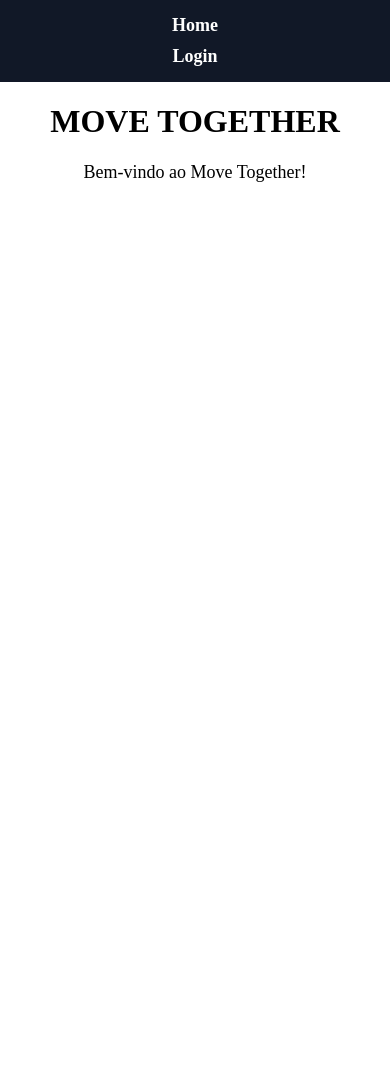
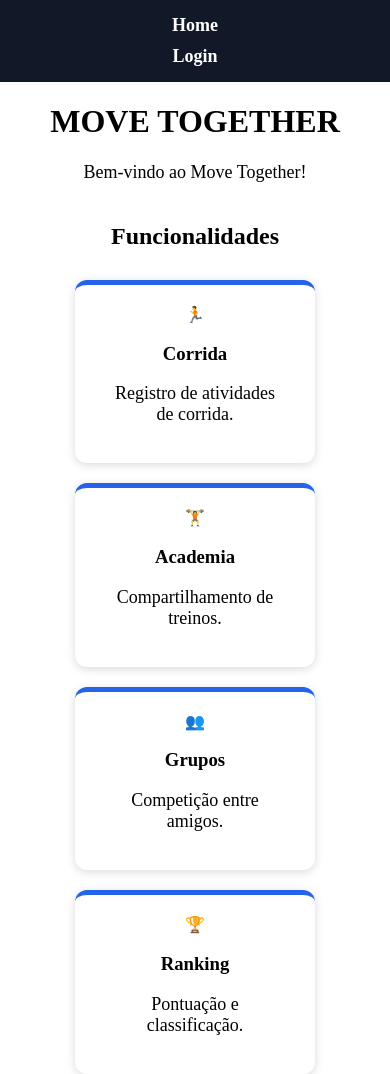
Before and after one commit to luis-bretas/Projeto-time5, a Django app: page / in a window 390 px wide. Before the commit the page ends 182 px from the top, so only its background shows below. Run offline with Django 5.2, Linux system fonts and the light colour scheme.

Commit message:
Desenvolver seção visual de funcionalidades

```diff
--- a/core/templates/core/home.html
+++ b/core/templates/core/home.html
@@ -41,12 +41,50 @@ nav a:hover{
         font-size: 32px;
         text-align: center;
     }
+    h2{
+    text-align: center;
+    margin-top: 40px;
+    margin-bottom: 20px;
+}
 
     p{
         font-size: 18px;
         text-align: center;
         padding: 0 15px;
     }
+    .cards{
+    flex-direction: column;
+    align-items: center;
+    }
+
+.card{
+    width: 80%;
+}
+}
+    .cards{
+    display: flex;
+    gap: 20px;
+    justify-content: center;
+    flex-wrap: wrap;
+    margin-top: 30px;
+}
+
+.card{
+    width: 200px;
+    background: #ffffff;
+    padding: 20px;
+    border-radius: 12px;
+    text-align: center;
+    border-top: 5px solid #2563eb;
+
+    box-shadow: 0px 2px 10px rgba(0,0,0,0.15);
+
+    transition: 0.3s;
+}
+
+.card:hover{
+    transform: translateY(-8px);
+    box-shadow: 0px 8px 20px rgba(37,99,235,0.25);
 }
 
     </style>
@@ -61,5 +99,34 @@ nav a:hover{
 </nav>
     <h1>MOVE TOGETHER</h1>
     <p>Bem-vindo ao Move Together!</p>
+    <h2>Funcionalidades</h2>
+
+<div class="cards">
+
+    <div class="card">
+        🏃
+        <h3>Corrida</h3>
+        <p>Registro de atividades de corrida.</p>
+    </div>
+
+    <div class="card">
+        🏋️
+        <h3>Academia</h3>
+        <p>Compartilhamento de treinos.</p>
+    </div>
+
+    <div class="card">
+        👥
+        <h3>Grupos</h3>
+        <p>Competição entre amigos.</p>
+    </div>
+
+    <div class="card">
+        🏆
+        <h3>Ranking</h3>
+        <p>Pontuação e classificação.</p>
+    </div>
+
+</div>
 </body>
 </html>
```
